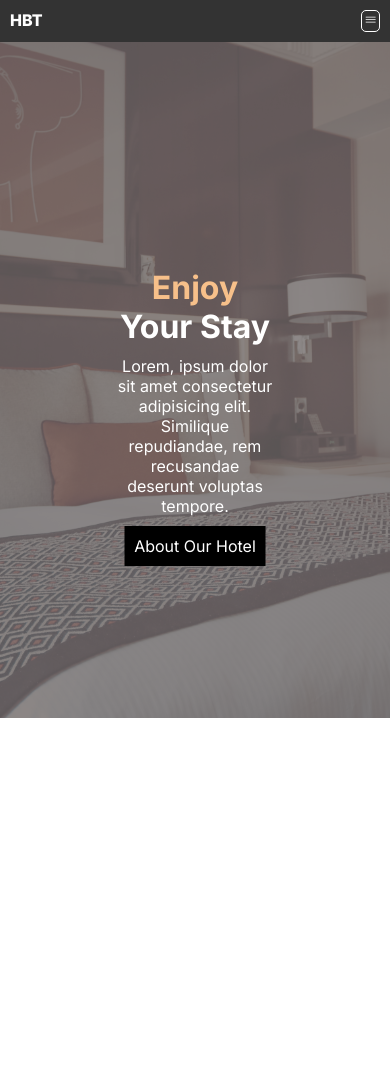
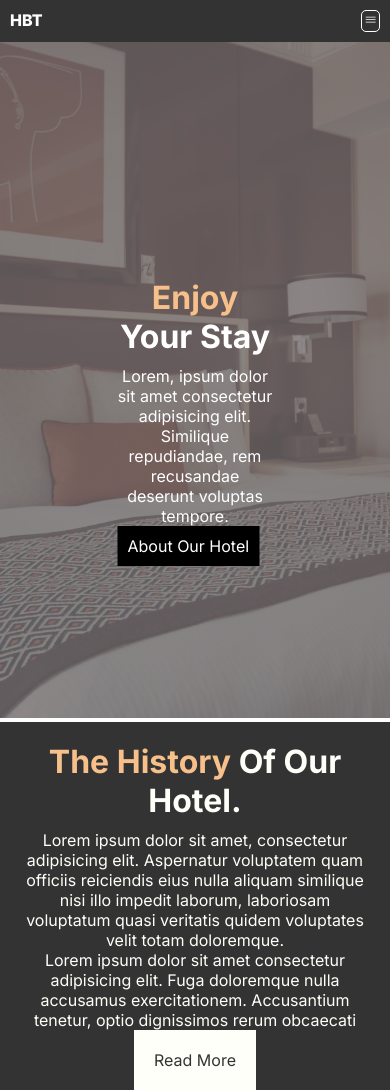
Before and after one commit to kiyimba1/theforgehotel, a Next.js app: page / in a window 390 px wide. Before the commit the page ends 844 px from the top, so only its background shows below. Built offline with nearby package versions, Linux system fonts and the light colour scheme.

Commit message:
History component for mobile

```diff
--- a/app/page.tsx
+++ b/app/page.tsx
@@ -1,11 +1,13 @@
 import Image from "next/image";
 import styles from "./page.module.css";
 import Hero from "./ui/HeroBarnner/Hero";
+import HistorySection from "./ui/HistorySection/HistorySection";
 
 export default function Home() {
 	return (
 		<div className={styles.container}>
 			<Hero />
+			<HistorySection />
 		</div>
 	);
 }
--- a/app/ui/HeroBarnner/hero.module.css
+++ b/app/ui/HeroBarnner/hero.module.css
@@ -51,6 +51,10 @@
 	color: #fff;
 	background: #000;
 	width: fit-content;
-	margin: 10px auto;
+
 	padding: 10px;
 }
+
+.details {
+	margin-bottom: 20px;
+}
--- /dev/null
+++ b/app/ui/HistorySection/HistorySection.module.css
@@ -0,0 +1,31 @@
+/* .container {
+	display: flex;
+} */
+
+.historyImage {
+	display: none;
+}
+
+.historyContent {
+	text-align: center;
+	padding: 20px;
+	background-color: #333333;
+	color: #fffff9;
+}
+
+.historyContent h1 {
+	margin-bottom: 10px;
+}
+
+.historyContent h1 .colored {
+	color: #f7c08a;
+}
+
+.button {
+	color: #333333;
+	background: #fffff9;
+	width: fit-content;
+	margin-top: 20px;
+	/* margin: 20px auto; */
+	padding: 20px;
+}
--- /dev/null
+++ b/app/ui/HistorySection/HistorySection.tsx
@@ -0,0 +1,37 @@
+import Image from "next/image";
+import styles from "./HistorySection.module.css";
+import Link from "next/link";
+
+const HistorySection = () => {
+	return (
+		<div className={styles.container}>
+			<div className={styles.historyImage}>
+				<img src="/images/hotel_front.jpg" alt="Hotel Front" />
+			</div>
+			<div className={styles.historyContent}>
+				<h1>
+					<span className={styles.colored}>The History</span> Of Our Hotel.
+				</h1>
+
+				<div className={styles.details}>
+					<p>
+						Lorem ipsum dolor sit amet, consectetur adipisicing elit. Aspernatur
+						voluptatem quam officiis reiciendis eius nulla aliquam similique
+						nisi illo impedit laborum, laboriosam voluptatum quasi veritatis
+						quidem voluptates velit totam doloremque.
+					</p>
+					<p>
+						Lorem ipsum dolor sit amet consectetur adipisicing elit. Fuga
+						doloremque nulla accusamus exercitationem. Accusantium tenetur,
+						optio dignissimos rerum obcaecati commodi.
+					</p>
+				</div>
+
+				<Link href="/about" className={styles.button}>
+					Read More
+				</Link>
+			</div>
+		</div>
+	);
+};
+export default HistorySection;
```
Also changed, not shown: public/images/hotel_front.jpg (added).
